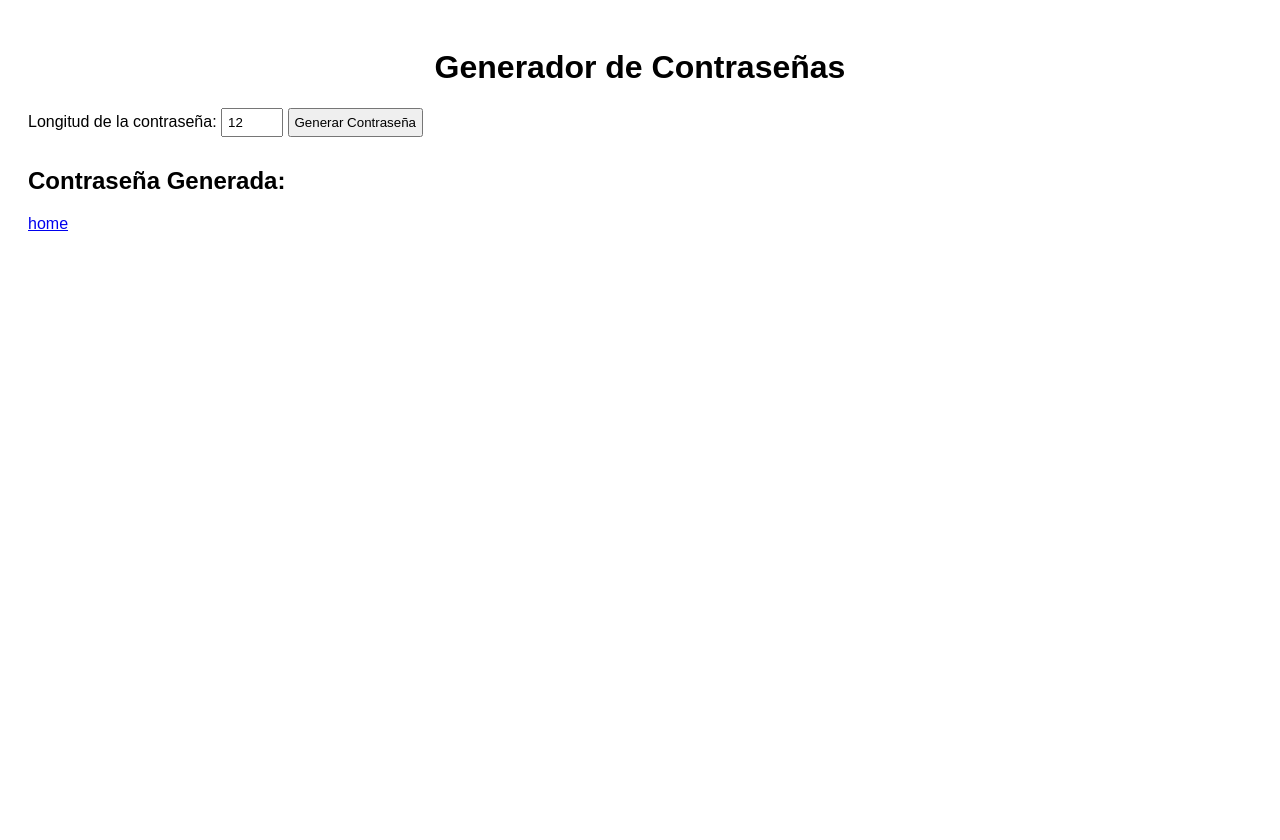
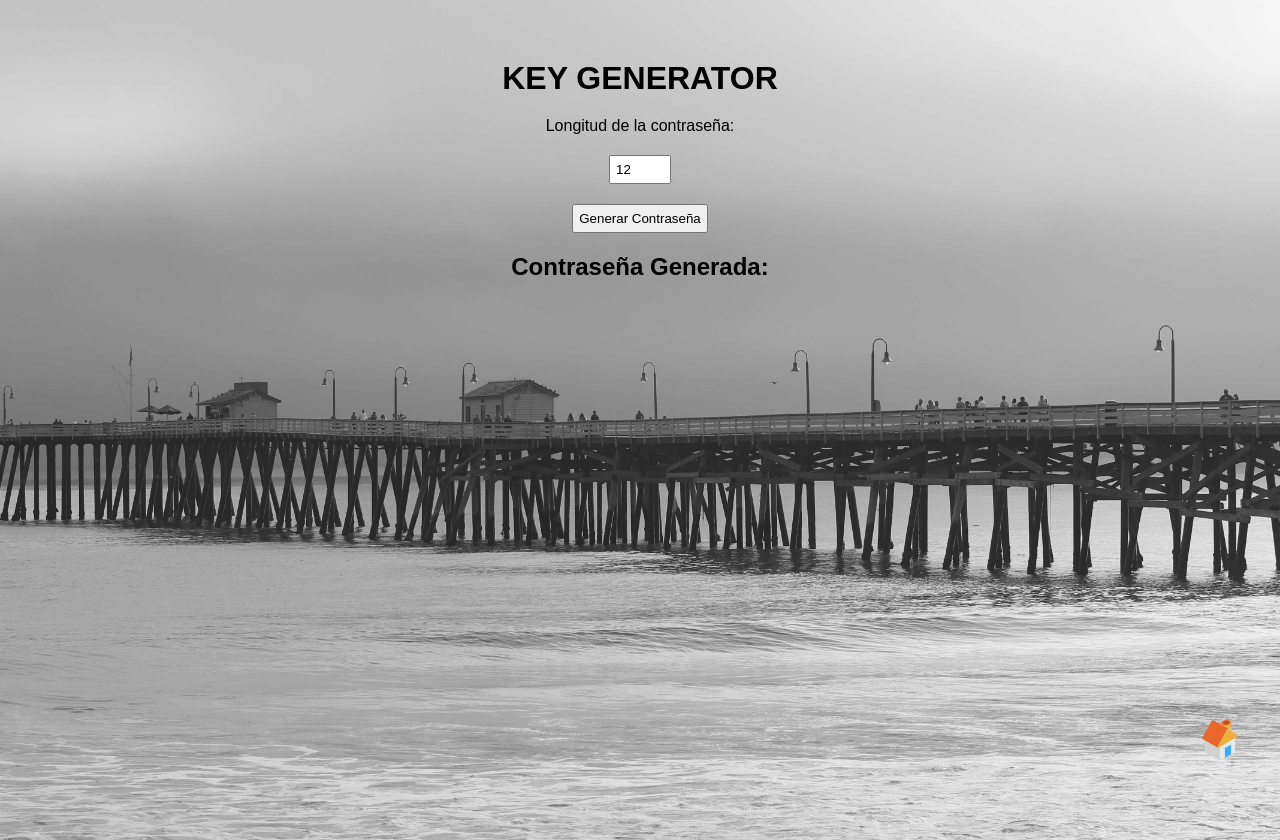
Before and after one commit to Anpirah/Dashboarddev, a plain HTML site: page index_keygen.html in a window 1280 px wide. Before the commit the page ends 800 px from the top, so only its background shows below. Drawn offline with Linux system fonts and the light colour scheme.

Commit message:
dashboard v1.3

```diff
--- a/css/styles.css
+++ b/css/styles.css
@@ -1,8 +1,13 @@
 
 body {
     font-family: Arial, sans-serif;
+    margin: 0;
     padding: 20px;
+    height: 100vh;
+    background-size: cover;
+    background-position: center;
 }
+
 .dropdown {
     position: relative;
     display: inline-block;
@@ -19,6 +24,7 @@ body {
 
 .dropdown-content a {
     color: black;
+    background-color: rgba(249, 249, 249, 0.6);
     padding: 12px 16px;
     text-decoration: none;
     display: block;
@@ -33,7 +39,7 @@ body {
 }
 
 .dropdown:hover .dropbtn {
-    background-color: #3e8e41;
+    background-color: #b6f3b8;
 }
 
 
@@ -102,4 +108,28 @@ button {
     font-size: 14px;
     color: #999;
     text-align: center;
-}   */
+}
+
+.container {
+    display: flex;
+    flex-direction: column;
+    align-items: center;
+    justify-content: center;
+    height: 40vh; /* Opcional: ajusta la altura según sea necesario */
+}
+
+.container > * {
+    margin: 10px; /* Espacio entre los elementos */
+}
+
+
+#home-icon {
+
+    position: fixed;
+    bottom: 40px; /* ajusta esta propiedad según tu preferencia */
+    right: 40px; /* ajusta esta propiedad según tu preferencia */
+    padding-top: 30px;
+    width: 40px;
+    height: auto;
+    display: block;
+}
--- a/index_keygen.html
+++ b/index_keygen.html
@@ -7,22 +7,22 @@
     <link rel="stylesheet" href="css/styles.css">
 </head>
 <body>
-    <h1>Generador de Contraseñas</h1>
+    <div class="container">
+    <h1>KEY GENERATOR</h1>
 
-    <!-- Campo de entrada para especificar la longitud de la contraseña -->
+
     <label for="longitud">Longitud de la contraseña:</label>
     <input type="number" id="longitud" min="12" max="50" value="12">
-    <!-- Botón para generar la contraseña -->
     <button id="generarKey">Generar Contraseña</button>
 
-    <!-- Área donde se mostrará la contraseña generada -->
     <h2>Contraseña Generada:</h2>
     <p id="keyGenerada"></p>
 
-    <!-- Importar el archivo JavaScript -->
+
     <script src="js/script_keygen.js"></script>
-
-    <a href="index.html">home</a>
+    <script src="js/script_img.js"></script>
+</div>
+    <a href="index.html" id="home-link"><img src="img/homepage.png" id="home-icon" alt="Home"></a>
 </body>
 
 </html>
--- /dev/null
+++ b/js/script_img.js
@@ -0,0 +1,27 @@
+document.addEventListener('DOMContentLoaded', function () {
+  const backgrounds = [
+    'url(img/img1.jpeg)',
+    'url(img/img2.jpeg)',
+    'url(img/img3.jpeg)',
+    'url(img/img4.jpeg)',
+    'url(img/img5.jpeg)',
+    'url(img/img6.jpeg)',
+    'url(img/img7.jpeg)',
+    'url(img/img8.jpeg)',
+    'url(img/img9.jpeg)',
+    'url(img/img10.jpeg)'
+  ]
+
+  // Función para cambiar la imagen de fondo cada 15 segundos
+  function cambiarImagenFondo () {
+    const randomIndex = Math.floor(Math.random() * backgrounds.length)
+    const randomBackground = backgrounds[randomIndex]
+    document.body.style.backgroundImage = randomBackground
+  }
+
+  // Cambiar la imagen de fondo inicialmente
+  cambiarImagenFondo()
+
+  // Cambiar la imagen de fondo cada 15 segundos
+  setInterval(cambiarImagenFondo, 15000) // 15 segundos
+})
```
Also changed, not shown: index.html (+3 -3 lines), index_links.html (+3 -0 lines), index_reloj.html (+2 -1 lines), img/homepage.png (added), img/img1.jpeg (added), img/img10.jpeg (added), img/img2.jpeg (added), img/img3.jpeg (added), img/img5.jpeg (added), img/img6.jpeg (added), img/img7.jpeg (added), img/img8.jpeg (added), img/img9.jpeg (added), 3 other files.
